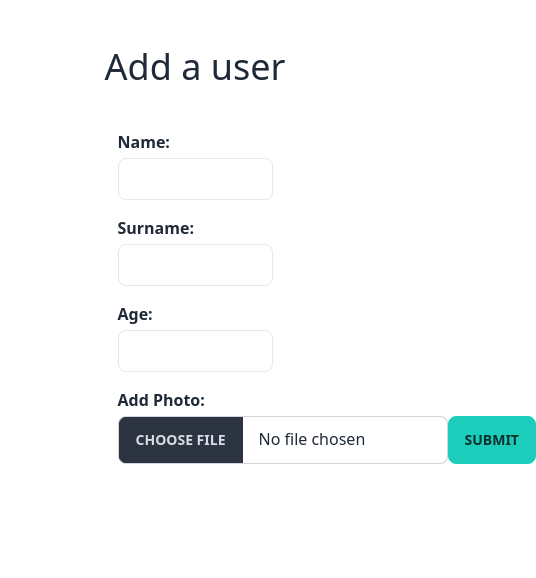
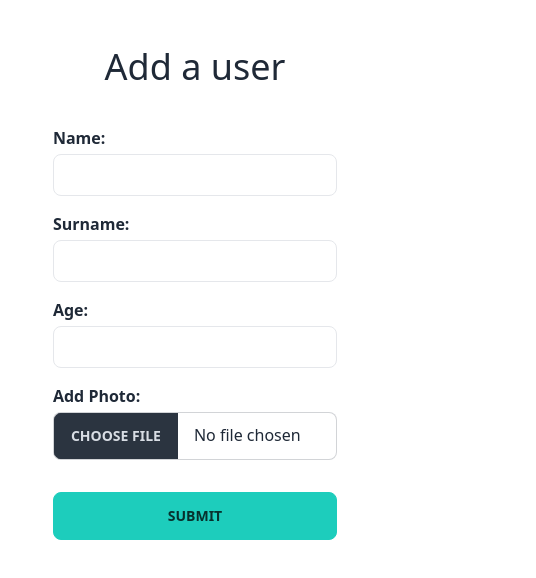
Before and after one commit to alinamva/UserCard, a React (Vite) app: page / in a window 390 px wide. Shown: the top 578 px of the page, 536 px wide, since content can reach past the window. Built offline with nearby package versions, Linux system fonts and the light colour scheme.

Commit message:
responsive

```diff
--- a/src/components/Card.tsx
+++ b/src/components/Card.tsx
@@ -28,7 +28,7 @@ const Card = ({ user, onDelete, onEdit }: ICardProps) => {
   const randomColor = colors[Math.floor(Math.random() * colors.length)];
 
   return (
-    <div className="bg-white rounded-lg shadow-xl  min-w-[250px]">
+    <div className="bg-white rounded-lg shadow-xl  min-w-[230px]">
       <div
         className={`h-[40px] ${randomColor} rounded-t-lg w-full relative`}
       ></div>
--- a/src/components/Cards.tsx
+++ b/src/components/Cards.tsx
@@ -28,16 +28,18 @@ const Cards = () => {
     users.length == 0 && navigate("/");
   }
   return (
-    <div className="flex flex-col p-8 gap-7">
+    <div className="flex flex-col   p-7 gap-7">
       {users?.length > 0 && (
-        <button
-          className="btn btn-accent max-w-fit"
-          onClick={() => navigate("/")}
-        >
-          Add another user
-        </button>
+        <div className="w-full flex justify-center sm:justify-start">
+          <button
+            className="btn btn-accent  max-w-fit"
+            onClick={() => navigate("/")}
+          >
+            Add another user
+          </button>
+        </div>
       )}
-      <div className="grid grid-cols-4 justify-center gap-6">
+      <div className="grid  lg:grid-cols-3 md:grid-cols-2  justify-center gap-8">
         {users?.map((user, index) => (
           <Card
             user={user}
--- a/src/components/Intro.tsx
+++ b/src/components/Intro.tsx
@@ -31,16 +31,22 @@ const Intro = () => {
   };
 
   return (
-    <div>
+    <div className="flex flex-col gap-8">
       {users?.length > 0 && (
-        <button className="btn btn-accent" onClick={() => navigate("/card")}>
+        <button
+          className="btn btn-accent max-w-fit"
+          onClick={() => navigate("/card")}
+        >
           SHOW ALL USERS
         </button>
       )}
       <div className="text-center">
         <h1>Add a user</h1>
       </div>
-      <form className="w-2/4 m-auto pt-9" onSubmit={handleSubmit(onSubmit)}>
+      <form
+        className="lg:w-2/4 w-11/12 m-auto"
+        onSubmit={handleSubmit(onSubmit)}
+      >
         <div className="mb-4">
           <label htmlFor="name" className="block mb-1 font-bold">
             Name:
@@ -90,10 +96,11 @@ const Intro = () => {
           )}
         </div>
         <div className="flex items-end justify-between mb-4">
-          <div>
+          <div className="w-full">
             <label htmlFor="photo" className="block mb-1 font-bold">
               Add Photo:
             </label>
+            <div className="flex lg:flex-row gap-8 flex-col w-full justify-between ">
               <input
                 className="file-input-bordered file-input"
                 type="file"
@@ -106,9 +113,9 @@ const Intro = () => {
                   {errors.photo?.message as string}
                 </div>
               )}
+              <button className="btn btn-accent">SUBMIT</button>
             </div>
-
-          <button className="btn btn-accent">SUBMIT</button>
+          </div>
         </div>
       </form>
     </div>
```
Lines whose indentation alone changed are shown as unchanged.
